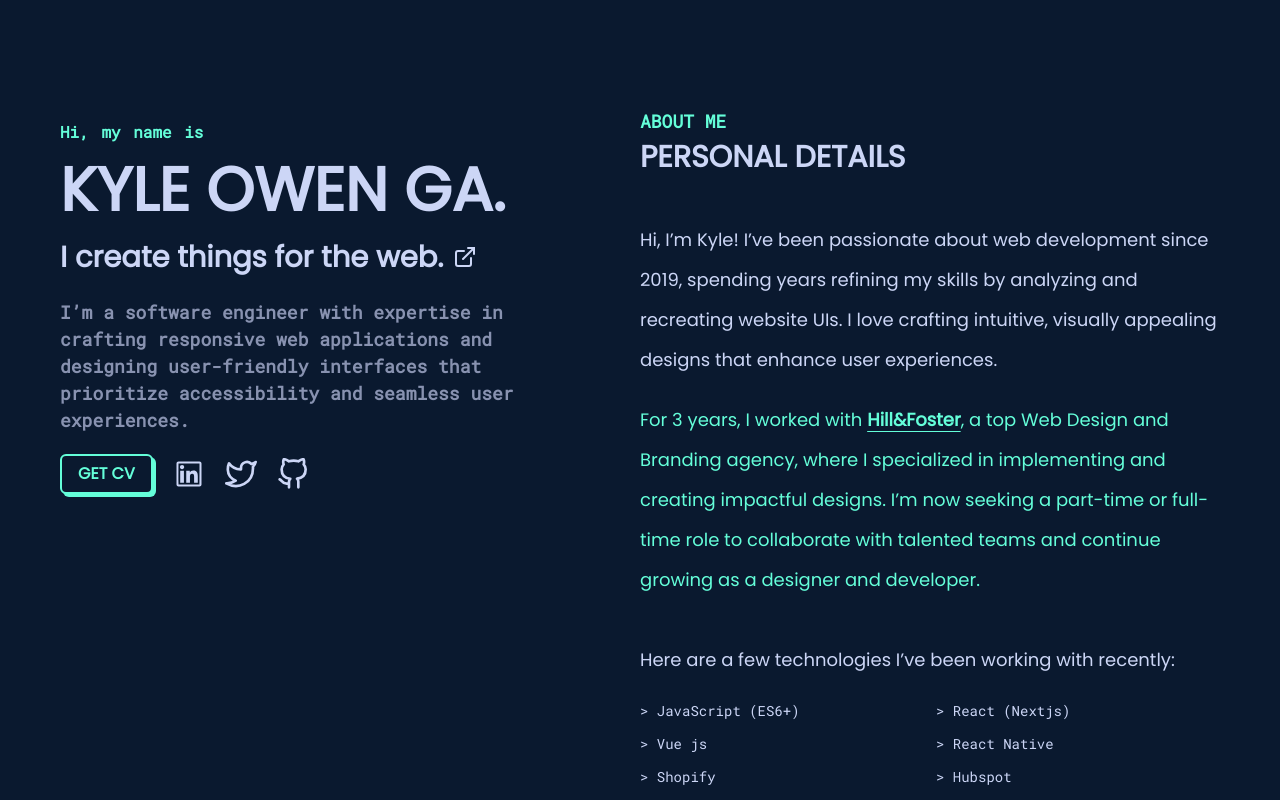
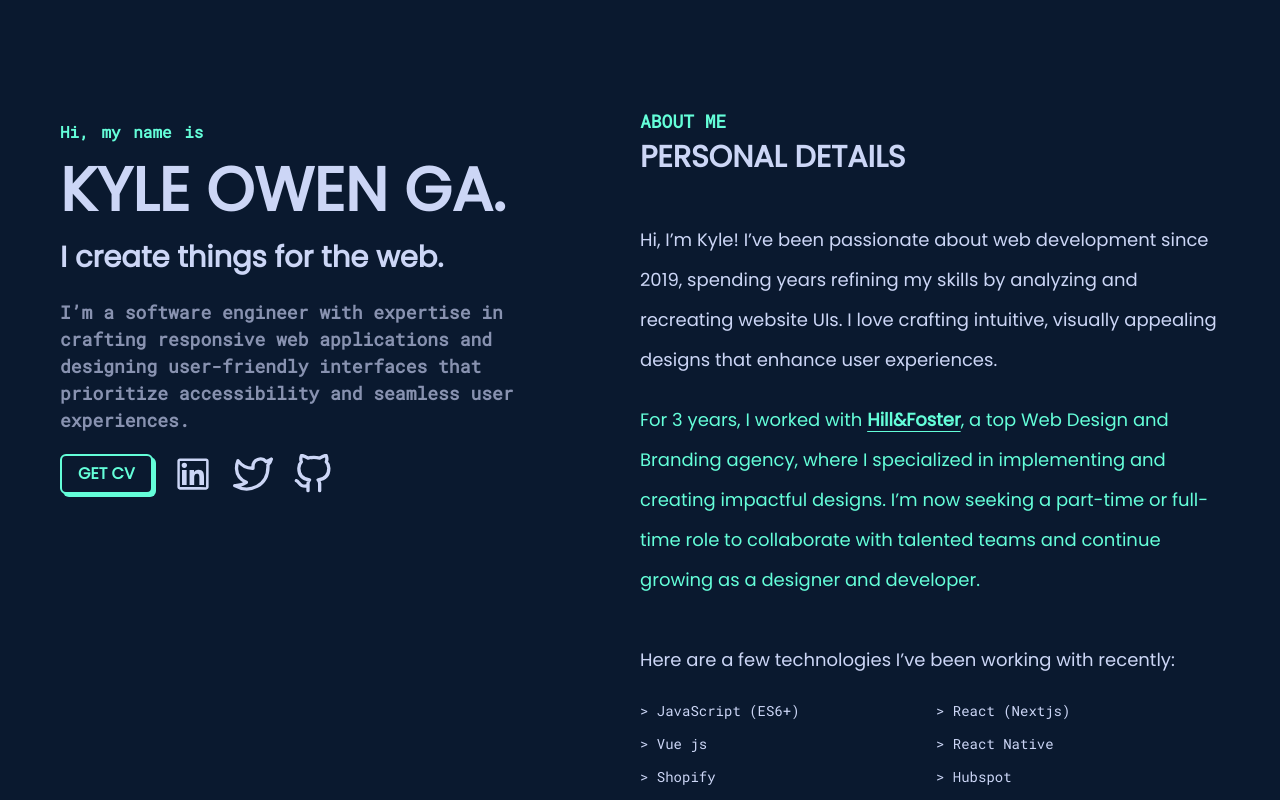
Before and after one commit to kyleowen12345/my-portfolio, a Next.js app: page / in a window 1280 px wide. Shown: the top 800 px of the page. Built offline with nearby package versions, Linux system fonts and the light colour scheme.

Commit message:
chore: removed link icon

```diff
--- a/components/home/index.jsx
+++ b/components/home/index.jsx
@@ -109,12 +109,10 @@ const Home = ({ children }) => {
               fontSize={["0.513rem", "1.313rem", "1.813rem"]}
               fontWeight={"bold"}
               color="#CCD6F6"
-              alignItems={"center"}
-              display={"flex"}
-              gap="10px"
+
               // className={ inView ? "secondContainerVisible" : "secondContainerHidden"}
             >
-              I create things for the web. <ExternalLinkIcon w={6} h={6} />
+              I create things for the web.
             </Text>
           </Link>
           {/* 3 */}
@@ -159,8 +157,8 @@ const Home = ({ children }) => {
               target="_blank"
             >
               <Icon
-                w={8}
-                h={8}
+                w={10}
+                h={10}
                 color={"#CCD6F6"}
                 _hover={{ color: "#64FED9" }}
                 as={AiOutlineLinkedin}
@@ -175,8 +173,8 @@ const Home = ({ children }) => {
               target="_blank"
             >
               <Icon
-                w={8}
-                h={8}
+                w={10}
+                h={10}
                 color={"#CCD6F6"}
                 _hover={{ color: "#64FED9" }}
                 as={FiTwitter}
@@ -191,8 +189,8 @@ const Home = ({ children }) => {
               target="_blank"
             >
               <Icon
-                w={8}
-                h={8}
+                w={10}
+                h={10}
                 color={"#CCD6F6"}
                 _hover={{ color: "#64FED9" }}
                 as={FiGithub}
```
